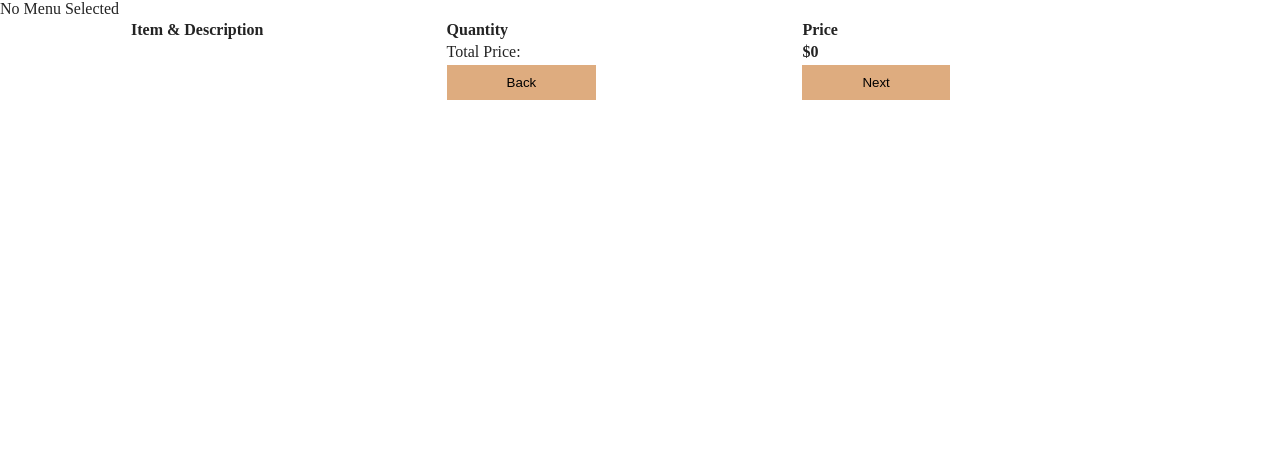
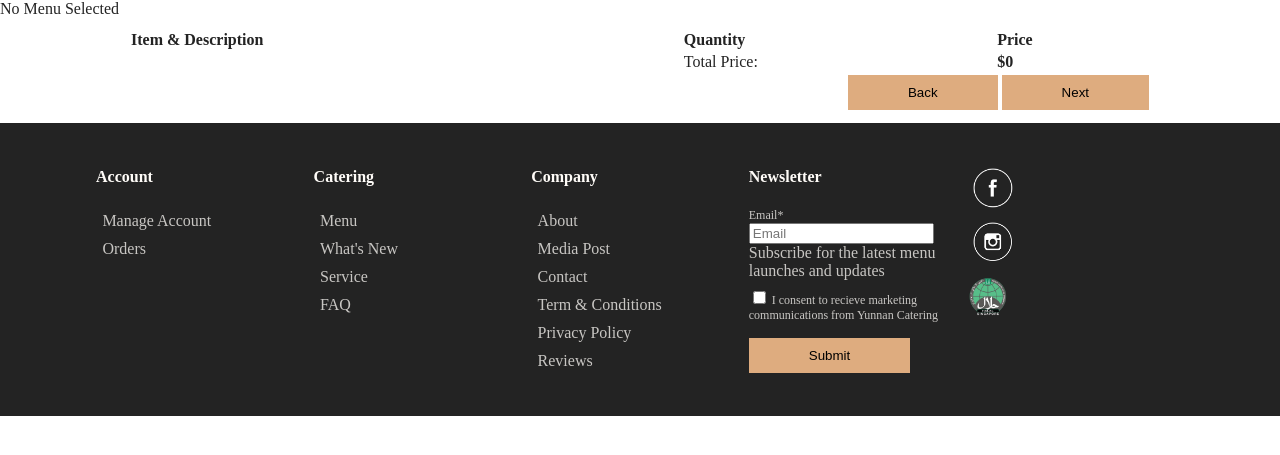
Before and after one commit to Bingsu99/IE4717, a PHP site: page /customise.php in a window 1280 px wide. Shown: the part 85-540 px from the top of the page. Run offline with PHP 8.4, Linux system fonts and the light colour scheme.

Commit message:
minor css edit

```diff
--- a/FinalProject/css/customise.css
+++ b/FinalProject/css/customise.css
@@ -5,6 +5,13 @@
 .items-table {
   width: 80%;
   margin: auto;
+  margin-top: 10px;
+  margin-bottom: 10px;
+}
+
+.item:hover {
+  transform: scale(1.02); /* Increase scale on hover */
+  border: 1px solid #deac7f;
 }
 
 .itemImage {
--- a/FinalProject/css/global.css
+++ b/FinalProject/css/global.css
@@ -100,7 +100,7 @@ h4 {
   transition: color 0.3s ease;
 }
 #menuToggle a:hover {
-  color: #DEAC7F;
+  color: #deac7f;
 }
 #menuToggle input {
   display: block;
@@ -162,7 +162,7 @@ h4 {
   padding: 6rem;
   padding-top: 125px;
 
-  background: #FFFCF8;
+  background: #fffcf8;
   list-style-type: none;
   -webkit-font-smoothing: antialiased;
   /* to stop flickering of text in safari */
@@ -188,7 +188,10 @@ h4 {
 .more a {
   color: #232323;
 }
-
+a.no-style {
+  text-decoration: none;
+  color: inherit;
+}
 
 /*  */
 /* ---------------------------- Btn ---------------------------- */
@@ -199,7 +202,7 @@ h4 {
   margin: auto;
   border: none;
   font-weight: 300;
-  background-color: #DEAC7F;
+  background-color: #deac7f;
 }
 .orderBtn:hover {
   cursor: pointer; /* Change cursor on hover to pointer */
--- a/FinalProject/customise.php
+++ b/FinalProject/customise.php
@@ -97,11 +97,64 @@
             <td><b>$<span id="totalPrice">0</span></b></td>
         </tr>
         <tr>
-            <td></td>
-            <td><input type="button" value="Back" class="orderBtn"></td>
-            <td><input type="submit" value="Next" class="orderBtn"></td>
+            <td colspan="3" style="text-align: right;" >
+            <button type='button' class='orderBtn'><a href='menu.php' class='no-style'>Back</a></button>
+            <input type="submit" value="Next" class="orderBtn">
+            </td>
         </tr>
       </table>
     </form>
+    <footer class="container">
+        <div class="footer-column">
+            <h4>Account</h4>
+            <ul>
+                <li><a href="#"> Manage Account</a></li>
+                <li><a href="#">Orders</a></li>
+            </ul>
+        </div>
+        <div class="footer-column">
+            <h4>Catering</h4>
+            <ul>
+                <li><a href="#">Menu</a></li>
+                <li><a href="#">What's New</a></li>
+                <li><a href="#">Service</a></li>
+                <li><a href="#">FAQ</a></li>
+            </ul>
+        </div>
+        <div class="footer-column">
+            <h4>Company</h4>
+            <ul>
+                <li><a href="#">About</a></li>
+                <li><a href="#">Media Post</a></li>
+                <li><a href="#">Contact</a></li>
+                <li><a href="#">Term & Conditions</a></li>
+                <li><a href="#">Privacy Policy</a></li>
+                <li><a href="#">Reviews</a></li>
+            </ul>
+        </div>
+        <div class="footer-column">
+            <h4>Newsletter</h4>
+            <form action="" method="post" style="color: #fffcf8c0; font-size: 12px;">
+                <label for="email" style="color: #fffcf8c0;">Email*</label><br>
+                <input type="email" name="email" id="email" placeholder="Email">
+                <p style="color: #fffcf8c0; margin-top: 0%; margin-bottom: .5rem;">Subscribe for the latest menu
+                    launches and updates</p>
+
+                <input type="checkbox" name="consent" id="consent">
+                <label for="consent">I consent to recieve marketing communications from Yunnan Catering</label>
+                <br><br>
+
+                <input type="submit" value="Submit" class="orderBtn">
+            </form>
+        </div>
+        <div class="footer-column">
+            <ul class="itemsFlex logo">
+                <li><a href="#"><img src="./images/Facebook.png" alt="Facebook logo" height="40"></a></li>
+                <li><a href="#"><img src="./images/Instagram.png" alt="Facebook logo" height="40"></a></li>
+                <li><img src="./images/halal logo.png" alt="Facebook logo" height="40"></li>
+            </ul>
+        </div>
+
+    </footer>
   </body>
 </html>
```
Also changed, not shown: FinalProject/css/email.css (+1 -6 lines), FinalProject/css/menu.css (+12 -0 lines), FinalProject/email.php (+50 -2 lines), FinalProject/menu.php (+54 -7 lines).
